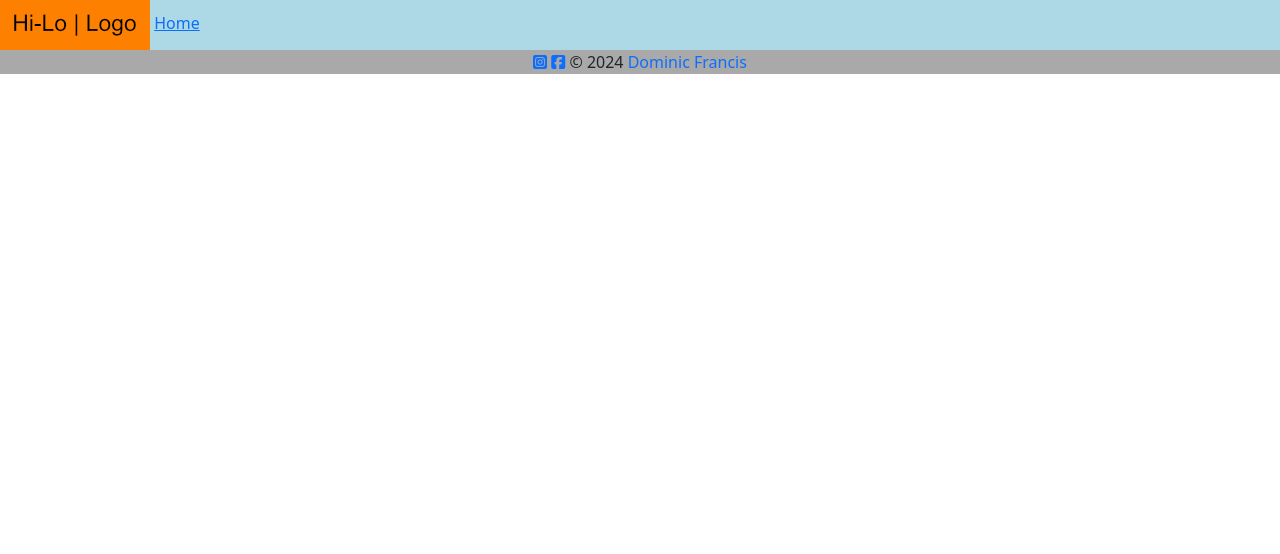
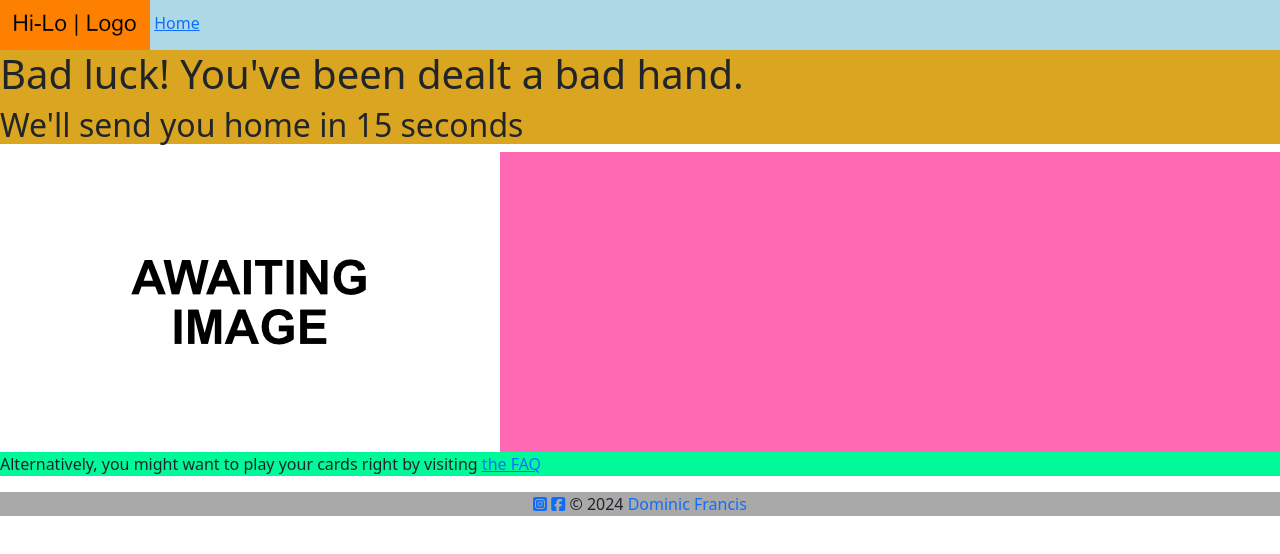
Before and after one commit to dvfrancis/hi-lo-card-game, a plain HTML site: page 404.html in a window 1280 px wide. Drawn offline with nearby package versions, Linux system fonts and the light colour scheme; a web font is replaced by a local one.

Commit message:
feat: add content to 404.html

```diff
--- a/404.html
+++ b/404.html
@@ -13,6 +13,8 @@
       content="hi-lo error page, error 404, page does not exist"
     />
     <meta name="author" content="Dominic Francis" />
+    <!-- Re-enable this redirect once site is completed-->
+    <!-- <meta http-equiv="refresh" content="15; url=index.html" /> -->
     <!-- Website CSS -->
     <link rel="stylesheet" href="..\assets\css\styles.css" />
     <!-- Bootstrap CSS -->
@@ -47,11 +49,20 @@
     </header>
     <main>
       <!-- Error Message -->
-      <section id="error-message"></section>
+      <section id="error-message">
+        <h1>Bad luck! You've been dealt a bad hand.</h1>
+        <h2>We'll send you home in 15 seconds</h2>
+      </section>
       <!-- Error Image -->
-      <section id="error-image"></section>
+      <section id="error-image">
+        <img src="assets/images/holding-image.jpg" alt="A holding image" />
+      </section>
       <!-- Suggested Links -->
-      <section id="error-links"></section>
+      <section id="error-links">
+        <p>Alternatively, you might want to play your cards right by visiting <a href="faq.html" aria-label="Visit the FAQ" class="" rel="bookmark"
+          >the FAQ</p></a
+        >
+      </section>
     </main>
     <!-- Footer / Social Media Icons -->
     <footer id="footer">
```
